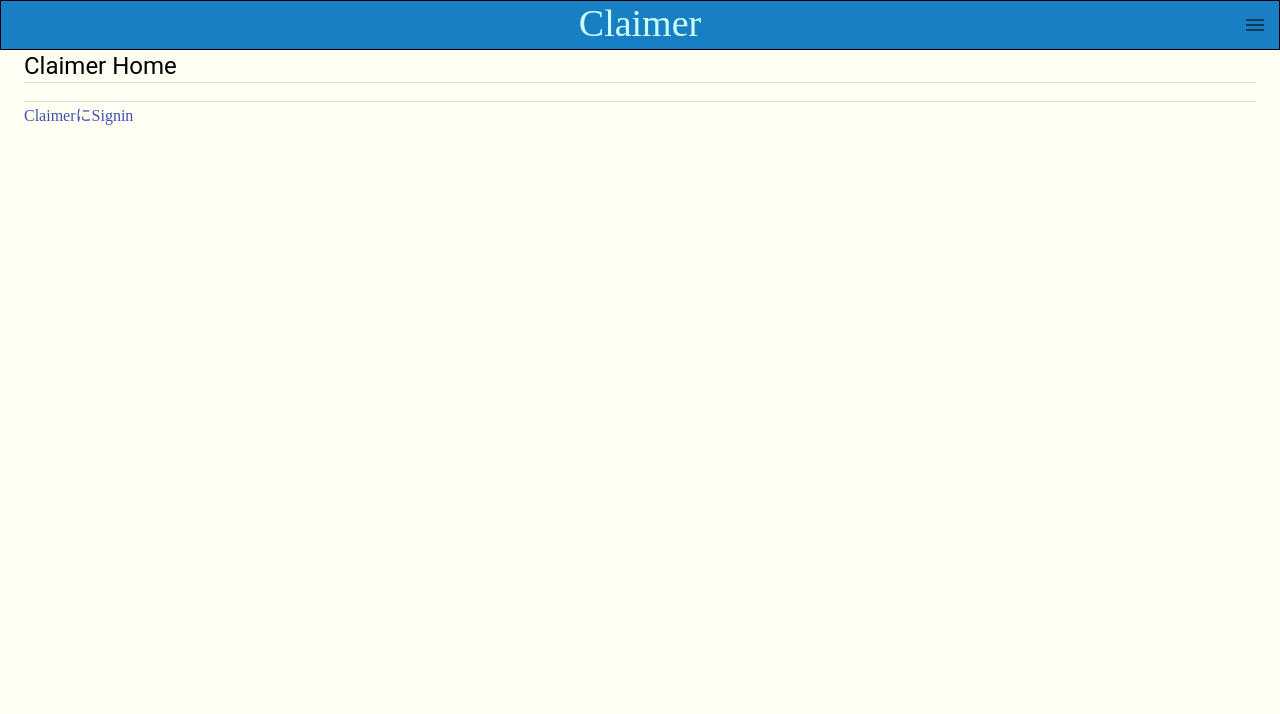
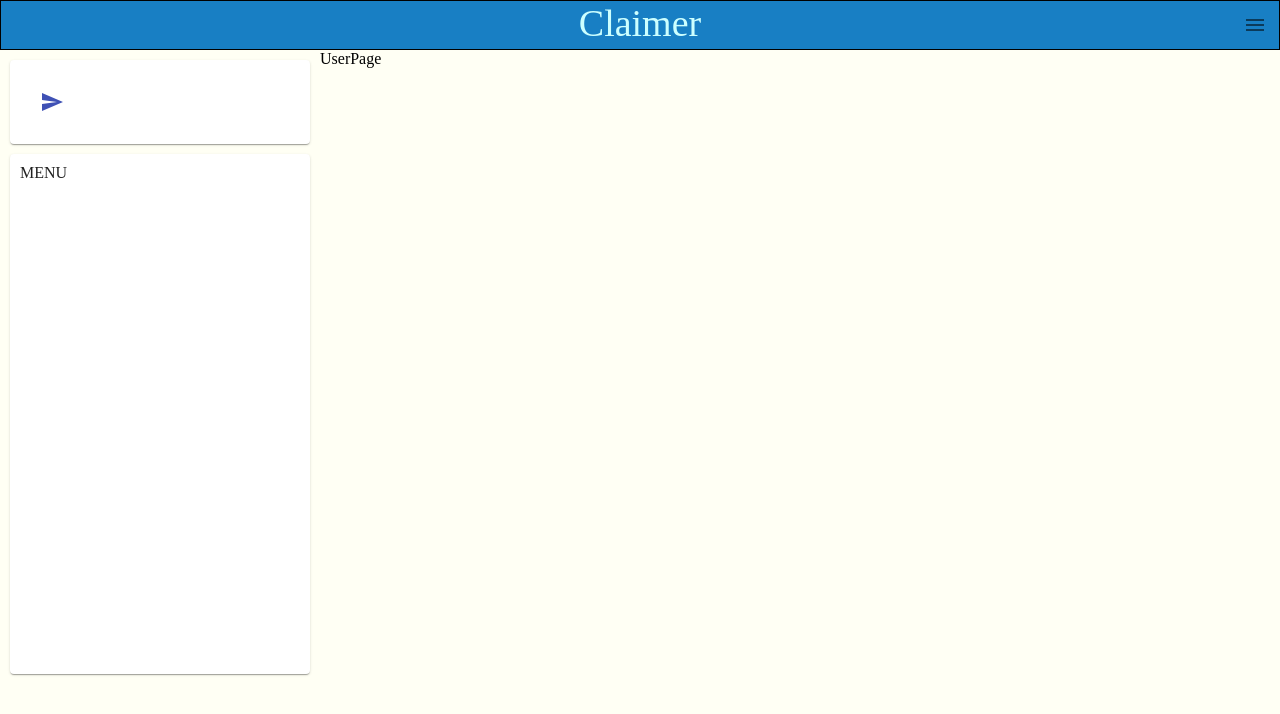
Before and after one commit to 3-month-developmant/front, a React (Create React App) app: page /user in a window 1280 px wide. Shown: the top 714 px of the page. Built offline with nearby package versions, Linux system fonts and the light colour scheme.

Commit message:
UserAccountページの左側をHomeのと同じにした

```diff
--- a/src/component/DeleteAccount.jsx
+++ b/src/component/DeleteAccount.jsx
@@ -1,7 +1,6 @@
 import React from 'react';
 import Avatar from '@material-ui/core/Avatar';
 import Button from '@material-ui/core/Button';
-import CssBaseline from '@material-ui/core/CssBaseline';
 import TextField from '@material-ui/core/TextField';
 import FormControlLabel from '@material-ui/core/FormControlLabel';
 import Checkbox from '@material-ui/core/Checkbox';
--- a/src/component/Home.jsx
+++ b/src/component/Home.jsx
@@ -131,10 +131,13 @@ const Home=()=>{
                 </Grid>
             </Grid>
 
-            <Link href='/Signin'>ClaimerにSignin</Link>
-            <span class="post">
-            </span>
+
         </div>
     );
 }
 export default Home;
+/*
+<Link href='/Signin'>ClaimerにSignin</Link>
+<span class="post">
+</span>
+*/
--- a/src/component/User.jsx
+++ b/src/component/User.jsx
@@ -1,32 +1,51 @@
 import React from 'react';
 import Typography from '@material-ui/core/Typography';
-import { Container } from '@material-ui/core';
+import { Paper, makeStyles } from '@material-ui/core';
 import Link from '@material-ui/core/Link';
 import Box from '@material-ui/core/Box';
 import Grid from '@material-ui/core/Grid';
 import Divider from '@material-ui/core/Divider';
+import SendIcon from '@material-ui/icons/Send';
+import IconButton from '@material-ui/core/IconButton';
 
 const User=()=>{
+    const useStyles=makeStyles((theme)=>({
+        button: {
+            margin: theme.spacing(1),
+        },submitPaper:{
+            padding:10,
+            margin:10
+        },menuPaper:{
+            padding:10,
+            height:500,
+            margin:10
+        }
+    }));
+    const handleClick=(e)=>{
+
+    }
+    const classes = useStyles();
     return(
-        <Container>
-            <Typography component="h1" variant="h5">
-            Claimer Home
-            </Typography>
-            <Grid
-                Container
-                direction="row"
-                justify="center"
-                alignItems="center"
-            >
-
+        <div>
+            <Grid container spacing={0}>
+                <Grid item xs={0} sm={3} style={{height:'100%'}}>
+                    <Paper className={classes.submitPaper}>
+                        <IconButton
+                            variant="contained"
+                            color="primary"
+                            disableElevation
+                            className={classes.button}
+                            onClick={handleClick}>
+                            <SendIcon/>
+                        </IconButton>
+                    </Paper>
+                    <Paper className={classes.menuPaper}>
+                        MENU
+                    </Paper>
+                </Grid>
+                UserPage
             </Grid>
-            <Divider />
-            <Box component="span" m={1}>
-            </Box>
-            <Divider />
-            <Link href='/Signin'>ClaimerにSignin</Link>
-
-        </Container>
+        </div>
     );
 }
 export default User;
```
